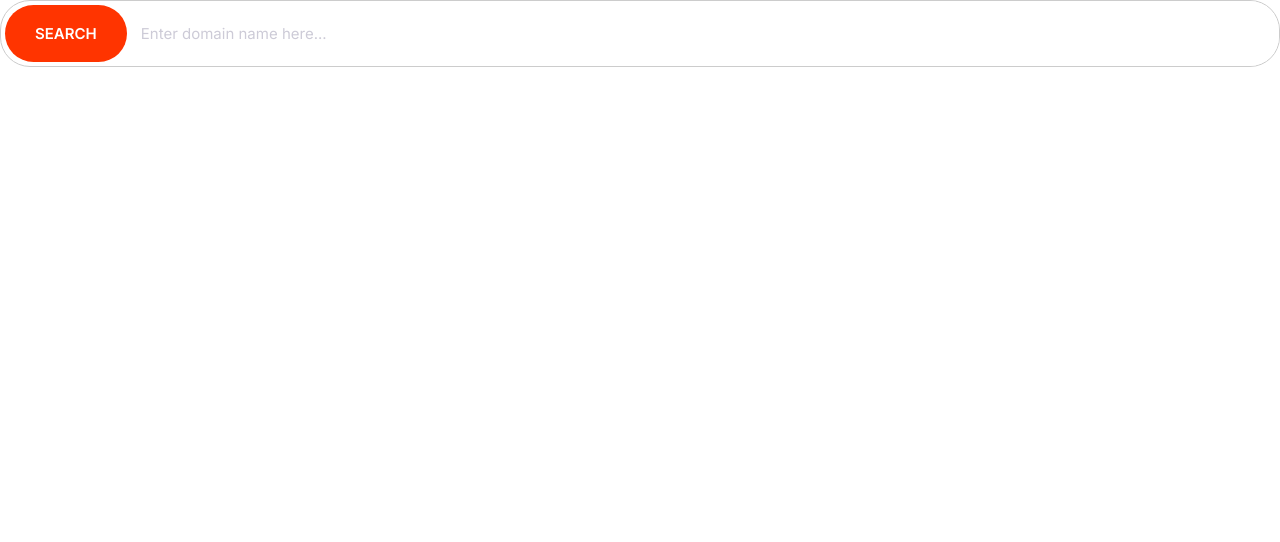
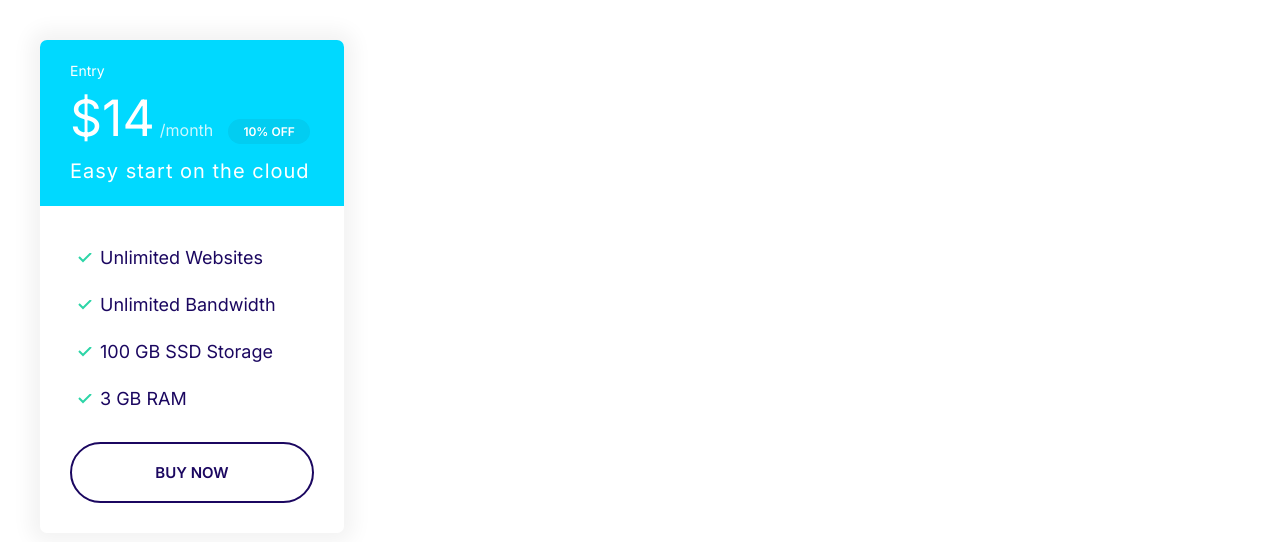
Before and after one commit to alazaradane/Imaginary_Hosting, a plain HTML site: page index.html in a window 1280 px wide. Drawn offline with Linux system fonts and the light colour scheme.

Commit message:
build plan component

```diff
--- a/css/style.css
+++ b/css/style.css
@@ -114,6 +114,7 @@
 
 .badge--small{
     font-size: 1.6rem;
+    padding: 0.5rem 1.5rem;
 }
 
 @media screen and (min-width: 1024px){
@@ -261,3 +262,71 @@
         font-size: 1.5rem;
     }
 }
+
+/*Cards*/
+.card{
+    border-radius:7px;
+    box-shadow: 0 0 20px 10px #f3f3f3;
+    overflow: hidden;
+}
+
+.card__header,
+.card__body{
+    padding: 2rem 3rem;
+}
+
+.card--primary .card__header{
+    background: var(--color-primary);
+    color: #fff;
+}
+.card--secondary .card__header{
+    background: var(--color-secondary);
+    color: #fff;
+}
+.card--secondary .badge--secondary{
+    background: #02cdf1;
+}
+
+/*Plans*/
+.plan__name{
+    color: #fff;
+    margin: 0;
+    font-weight: 500;
+    font-size: 2.4rem;
+}
+
+.plan__price{
+    font-size: 6rem;
+}
+.plan__billing-cycle{
+    font-size: 2.4rem;
+    font-weight: 300;
+    opacity: 0.8;
+    margin-right: 1rem;
+}
+
+.plan__description{
+    font-size: 2rem;
+    font-weight: 300;
+    letter-spacing: 1px;
+    display: block;
+}
+
+.plan .list__item{
+    margin-bottom: 2rem;
+}
+
+@media screen and (min-width:1024px){
+    .plan__name{
+        font-size: 1.4rem;
+    }
+    .plan__price{
+        font-size: 5rem;
+    }
+    .plan__billing-cycle{
+        font-size: 1.6rem;
+    }
+    .plan__desciption{
+        font-size: 1.7rem;
+    }
+}
--- a/index.html
+++ b/index.html
@@ -11,9 +11,27 @@
     <link href="https://fonts.googleapis.com/css2?family=Inter:wght@400;600;700&display=swap" rel="stylesheet">
 </head>
 <body>
-    <div class="input-group">
-        <button class="btn btn--accent">Search</button>
-        <input type="text" class="input" placeholder="Enter domain name here...">
+    <div style="width:30%; padding:4rem">
+        <div class="plan">
+            <div class="card card--secondary">
+                <header class="card__header">
+                    <h3 class="plan__name">Entry</h3>
+                    <span class="plan__price">$14</span>
+                    <span class="plan__billing-cycle">/month</span>
+                    <span class="badge badge--secondary badge--small">10% OFF</span>
+                    <span class="plan__description">Easy start on the cloud</span>
+                </header>
+                <div class="card__body">
+                    <ul class="list list--tick">
+                        <li class="list__item">Unlimited Websites</li>
+                        <li class="list__item">Unlimited Bandwidth</li>
+                        <li class="list__item">100 GB SSD Storage</li>
+                        <li class="list__item">3 GB RAM</li>
+                    </ul>
+                    <button class="btn btn--outline btn--block">BUY NOW</button>
+                </div>
+            </div>
+        </div>
     </div>
 </body>
 </html>
```
